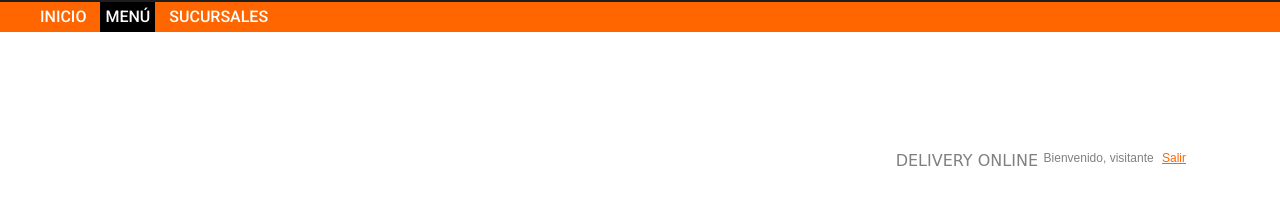
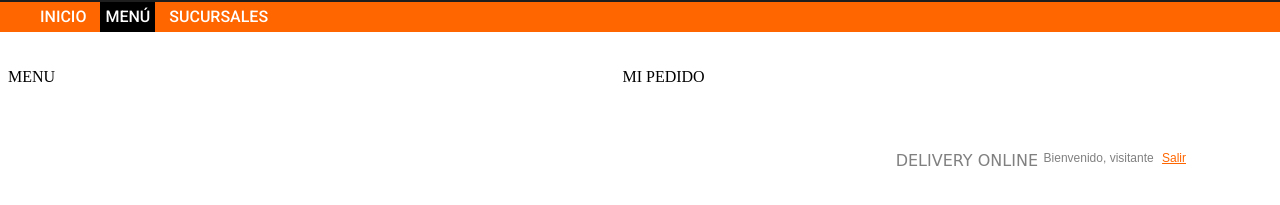
Before and after one commit to julieta96/Actividad2-PW2, a plain HTML site: page menu.html in a window 1280 px wide. Shown: the part 51-256 px from the top of the page. Drawn offline with Linux system fonts and the light colour scheme; a web font is replaced by a local one.

Commit message:
Se crea contenedor con dos secciones

```diff
--- a/menu.html
+++ b/menu.html
@@ -3,6 +3,7 @@
 <head>
 	<meta charset="utf-8">
 	<link rel="stylesheet" type="text/css" href="css/estilo.css">
+	<link rel="stylesheet" type="text/css" href="css/menu.css">
 	<link href="https://fonts.googleapis.com/css2?family=Roboto:wght@500&display=swap" rel="stylesheet">
 	<link href="https://fonts.googleapis.com/css2?family=Baloo+Paaji+2&display=swap" rel="stylesheet">
 	<title></title>
@@ -24,7 +25,10 @@
  		<li><a href="#" class="opcion">SUCURSALES</a></li>
  	</ul>
  </nav>
-
+ <div class="contenedor">
+ 	<section>MENU</section>
+ 	<section>MI PEDIDO</section>
+ </div>
 
 </body>
 </html>
```
